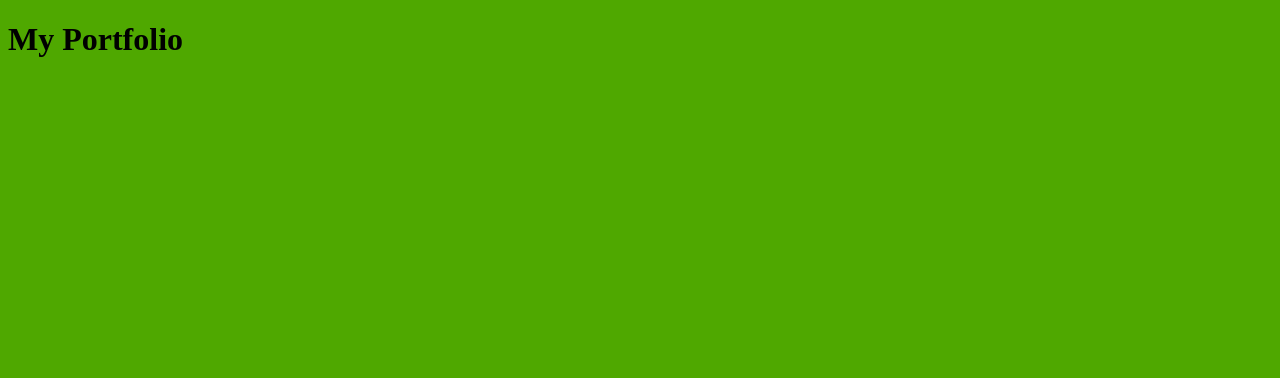
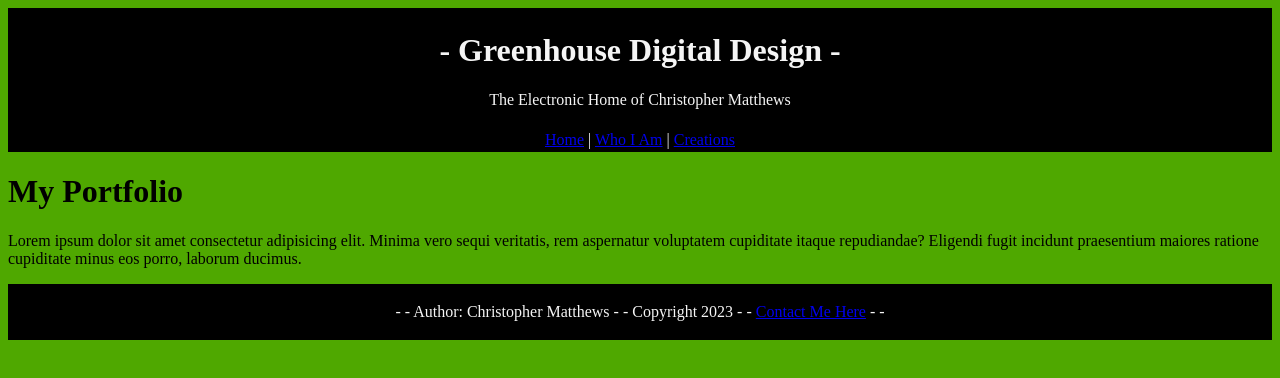
Before and after one commit to cgreg714/portfolio, a plain HTML site: page index.html in a window 1280 px wide. Drawn offline with Linux system fonts and the light colour scheme.

Commit message:
added transitions, header, footer, profile and projects pages

```diff
--- /dev/null
+++ b/css/master.css
@@ -0,0 +1,16 @@
+.container {
+    animation: transitionIn 2s;
+}
+
+@keyframes transitionIn {
+    from {
+        opacity: 0;
+        transform: rotateX(-10deg);
+    }
+
+    to {
+        opacity: 1;
+        transform: rotateX(0)
+
+    }
+}
--- /dev/null
+++ b/css/styles.css
@@ -0,0 +1,20 @@
+body {background-color: #4fa800;}
+
+header {
+    text-align: center;
+    padding: 3px;
+    background-color: black;
+    color:whitesmoke;
+}
+nav {
+    text-align: center;
+        padding: 3px;
+        background-color: Black;
+        color: whitesmoke;
+}
+    footer {
+        text-align: center;
+        padding: 3px;
+        background-color: Black;
+        color: whitesmoke;
+    }
--- a/index.html
+++ b/index.html
@@ -4,11 +4,36 @@
     <meta charset="UTF-8">
     <meta name="viewport" content="width=device-width, initial-scale=1.0">
     <!-- connecting html and css -->
-    <link rel="stylesheet" href="styles.css">
+    <link rel="stylesheet" href="css/styles.css">
     <!-- add the above to link to external file -->
-    <title>Christopher Matthews Portfolio</title>
+    <link rel="stylesheet" href="css/master.css">
+    <!-- above links to transition animation code-->
+<title>Christopher Matthews Portfolio</title>
 </head>
+
 <body>
+<header>
+    <h1>- Greenhouse Digital Design -</h1>
+    <p>The Electronic Home of Christopher Matthews</p>
+</header>
+
+<nav>
+    <a href="index.html">Home</a> |
+    <a href="who i am.html">Who I Am</a> |
+    <a href="creations.html">Creations</a>
+</nav>
+
+<div class="container">
     <h1>My Portfolio</h1>
+    <p>
+        Lorem ipsum dolor sit amet consectetur adipisicing elit. Minima vero sequi veritatis, rem aspernatur voluptatem cupiditate itaque repudiandae? Eligendi fugit incidunt praesentium maiores ratione cupiditate minus eos porro, laborum ducimus.
+    </p>
+</div>
+
+    <footer>
+    <p>- - Author: Christopher Matthews - - Copyright 2023 - - <a href="mailto:c.gregoire714@gmail.com">Contact Me Here</a> - -</p>
+    </footer>
+
 </body>
+
 </html>
--- a/styles.css
+++ /dev/null
@@ -1 +0,0 @@
-body {background-color: #4fa800;}
```
Also changed, not shown: creations.html (added, +39 -0 lines), who i am.html (added, +36 -0 lines).
